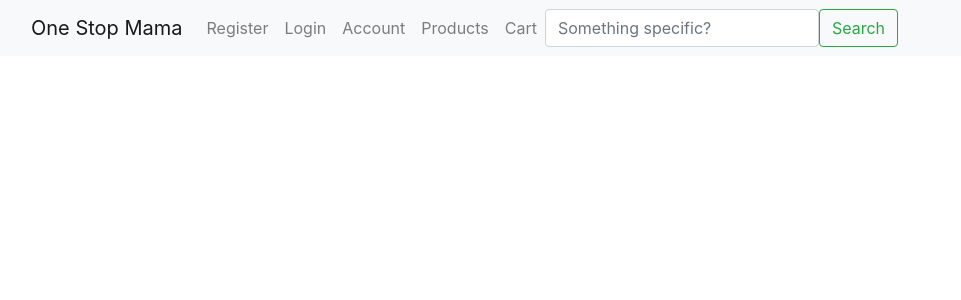
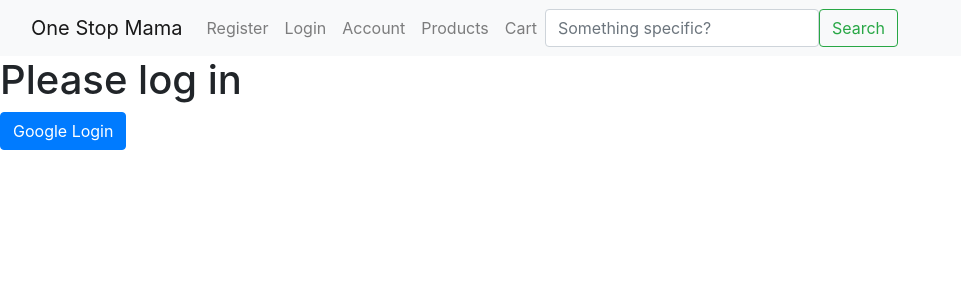
Before and after one commit to SMBorhara/one-stop-fe, a React (Create React App) app: page /profile in a window 1280 px wide. Shown: the top 300 px of the page, without its empty margins (0-961 px from the left). Built offline with nearby package versions, Linux system fonts and the light colour scheme; no server answers.

Commit message:
profile auth added

```diff
--- a/src/App.js
+++ b/src/App.js
@@ -7,12 +7,10 @@ import NavBar from './Components/navBar';
 import Home from './Components/Home';
 import ProductList from './Components/products';
 import Register from './Components/register';
-// import Login from './Components/login';
-// import UserProfile from './Components/profile';
-import LoginButton from './Components/authFiles/loginOAuth';
-import Profile from './Components/authFiles/profileOAuth';
+import Login from './Components/login';
+import UserProfile from './Components/profile';
+// import Profile from './Components/authFiles/profileOAuth';
 import LogoutButton from './Components/authFiles/logoutOAuth';
-// import AuthNav from './Components/authFiles/authNav';
 
 function App() {
 	return (
@@ -23,8 +21,8 @@ function App() {
 				<Routes>
 					<Route path="/" element={<Home />}></Route>
 					<Route path="/register" element={<Register />}></Route>
-					<Route path="/login" element={<LoginButton />}></Route>
-					<Route path="/profile" element={<Profile />}></Route>
+					<Route path="/login" element={<Login />}></Route>
+					<Route path="/profile" element={<UserProfile />}></Route>
 					<Route path="/logout" element={<LogoutButton />}></Route>
 					<Route path="/products" element={<ProductList />}></Route>
 				</Routes>
--- a/src/Components/authFiles/loginOAuth.js
+++ b/src/Components/authFiles/loginOAuth.js
@@ -4,11 +4,8 @@ import { useAuth0 } from '@auth0/auth0-react';
 const LoginButton = () => {
 	const { loginWithRedirect } = useAuth0();
 	return (
-		<button
-			className="btn btn-primary btn-block"
-			onClick={() => loginWithRedirect()}
-		>
-			Log In
+		<button className="btn btn-primary" onClick={() => loginWithRedirect()}>
+			Google Login
 		</button>
 	);
 };
--- a/src/Components/authFiles/profileOAuth.js
+++ b/src/Components/authFiles/profileOAuth.js
@@ -1,5 +1,5 @@
-import { useAuth0 } from "@auth0/auth0-react";
-import React from "react";
+import { useAuth0 } from '@auth0/auth0-react';
+import React from 'react';
 
 const Profile = () => {
 	const { user, isAuthenticated, isLoading } = useAuth0();
--- a/src/Components/login.js
+++ b/src/Components/login.js
@@ -2,6 +2,7 @@ import axios from 'axios';
 import React, { useState } from 'react';
 import { Nav } from 'react-bootstrap';
 import { useNavigate } from 'react-router-dom';
+import LoginButton from './authFiles/loginOAuth';
 
 const Login = () => {
 	const navigate = useNavigate();
@@ -76,6 +77,7 @@ const Login = () => {
 					<Nav.Link>Forgot password?</Nav.Link>
 				</p>
 			</form>
+			<LoginButton />
 		</div>
 	);
 };
--- a/src/Components/navBar.js
+++ b/src/Components/navBar.js
@@ -9,7 +9,6 @@ import {
 } from 'react-bootstrap';
 
 const NavBar = () => {
-
 	return (
 		<Navbar bg="light" expand="lg">
 			<Container fluid>
@@ -24,7 +23,7 @@ const NavBar = () => {
 					>
 						<Nav.Link href="/register">Register</Nav.Link>
 						<Nav.Link href="/login">Login</Nav.Link>
-						<Nav.Link href="/username/profile">Account</Nav.Link>
+						<Nav.Link href="/profile">Account</Nav.Link>
 						<Nav.Link href="/products">Products</Nav.Link>
 						<Nav.Link href="checkout">Cart</Nav.Link>
 					</Nav>
--- a/src/Components/profile.js
+++ b/src/Components/profile.js
@@ -1,11 +1,23 @@
 import React from 'react';
-import LogoutButton from './authFiles/logoutOAuth';
+import AuthenticationButton from './authFiles/authBtn';
+
+import { useAuth0 } from '@auth0/auth0-react';
 
 const UserProfile = () => {
+	const { user, isAuthenticated } = useAuth0();
 	return (
 		<div>
-			<h1>Account Home</h1>
-			<LogoutButton />
+			{isAuthenticated ? (
+				<div>
+					<h1>Hello {user.name} </h1>
+					<AuthenticationButton />
+				</div>
+			) : (
+				<div>
+					<h1>Please log in</h1>
+					<AuthenticationButton />
+				</div>
+			)}
 		</div>
 	);
 };
--- a/src/Components/register.js
+++ b/src/Components/register.js
@@ -3,7 +3,7 @@ import axios from 'axios';
 
 import { Form, Button, FormGroup, FormControl, Nav } from 'react-bootstrap';
 import { useNavigate } from 'react-router-dom';
-import SignupButton from '../auth/sign-up-btn';
+import SignupButton from './authFiles/sign-up-btn';
 
 const Register = () => {
 	const navigate = useNavigate();
--- a/src/index.js
+++ b/src/index.js
@@ -14,7 +14,7 @@ root.render(
 		<Auth0Provider
 			domain={domain}
 			clientId={clientId}
-			redirectUri="http://localhost:3000"
+			redirectUri="http://localhost:3000/profile"
 		>
 			<App />
 		</Auth0Provider>
```
Also changed, not shown: src/Components/authFiles/sign-up-btn.js (renamed from src/auth/sign-up-btn.js). Lines whose indentation alone changed are shown as unchanged.
